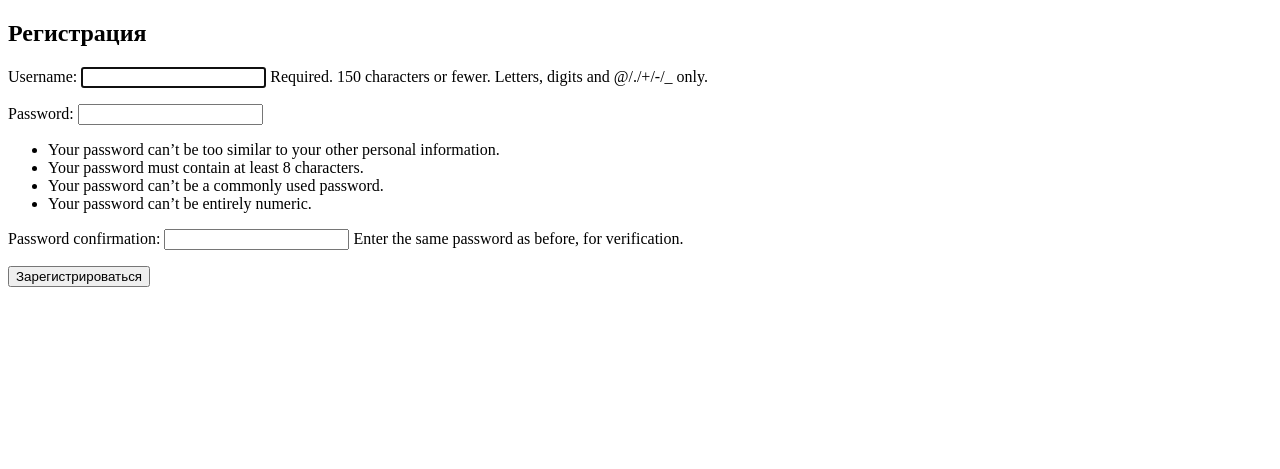
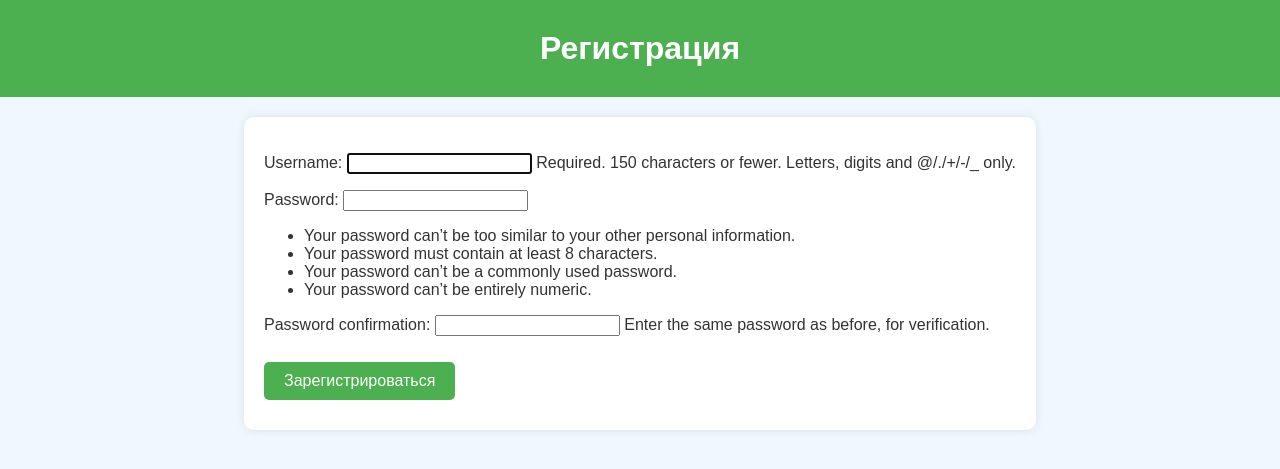
Before and after one commit to GrinevichEvgen/TODO, a Django app: page / in a window 1280 px wide. Shown: the top 469 px of the page. Run offline with Django 4.2, Linux system fonts and the light colour scheme.

Commit message:
add register

```diff
--- a/templates/notes/register.html
+++ b/templates/notes/register.html
@@ -1,15 +1,65 @@
 <!DOCTYPE html>
-<html lang="en">
+<html>
 <head>
-    <meta charset="UTF-8">
     <title>Регистрация</title>
+    <style>
+        body {
+            font-family: Arial, sans-serif;
+            background-color: #f0f8ff;
+            color: #333;
+            margin: 0;
+            padding: 0;
+        }
+        header {
+            background-color: #4CAF50;
+            color: white;
+            padding: 10px 0;
+            text-align: center;
+        }
+        h2 {
+            font-size: 2em;
+            margin: 20px 0;
+        }
+        .container {
+            padding: 20px;
+            text-align: center;
+        }
+        form {
+            display: inline-block;
+            text-align: left;
+            background-color: #fff;
+            padding: 20px;
+            border-radius: 10px;
+            box-shadow: 0 0 10px rgba(0, 0, 0, 0.1);
+        }
+        button {
+            background-color: #4CAF50;
+            border: none;
+            color: white;
+            padding: 10px 20px;
+            text-align: center;
+            text-decoration: none;
+            display: inline-block;
+            font-size: 16px;
+            margin: 10px 0;
+            cursor: pointer;
+            border-radius: 5px;
+        }
+        button:hover {
+            background-color: #45a049;
+        }
+    </style>
 </head>
 <body>
+    <header>
         <h2>Регистрация</h2>
+    </header>
+    <div class="container">
         <form method="post">
             {% csrf_token %}
             {{ form.as_p }}
             <button type="submit">Зарегистрироваться</button>
         </form>
+    </div>
 </body>
 </html>
```
Also changed, not shown: templates/notes/home.html (+47 -3 lines). Lines whose indentation alone changed are shown as unchanged.
